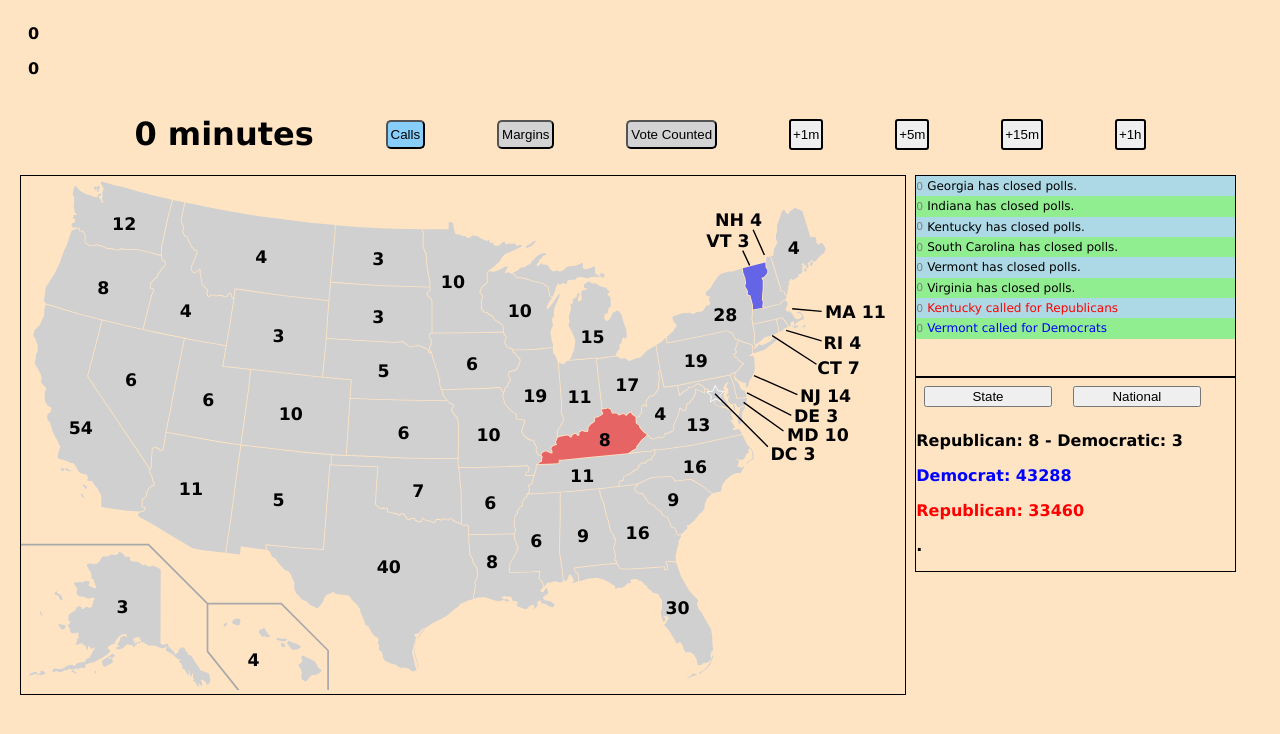
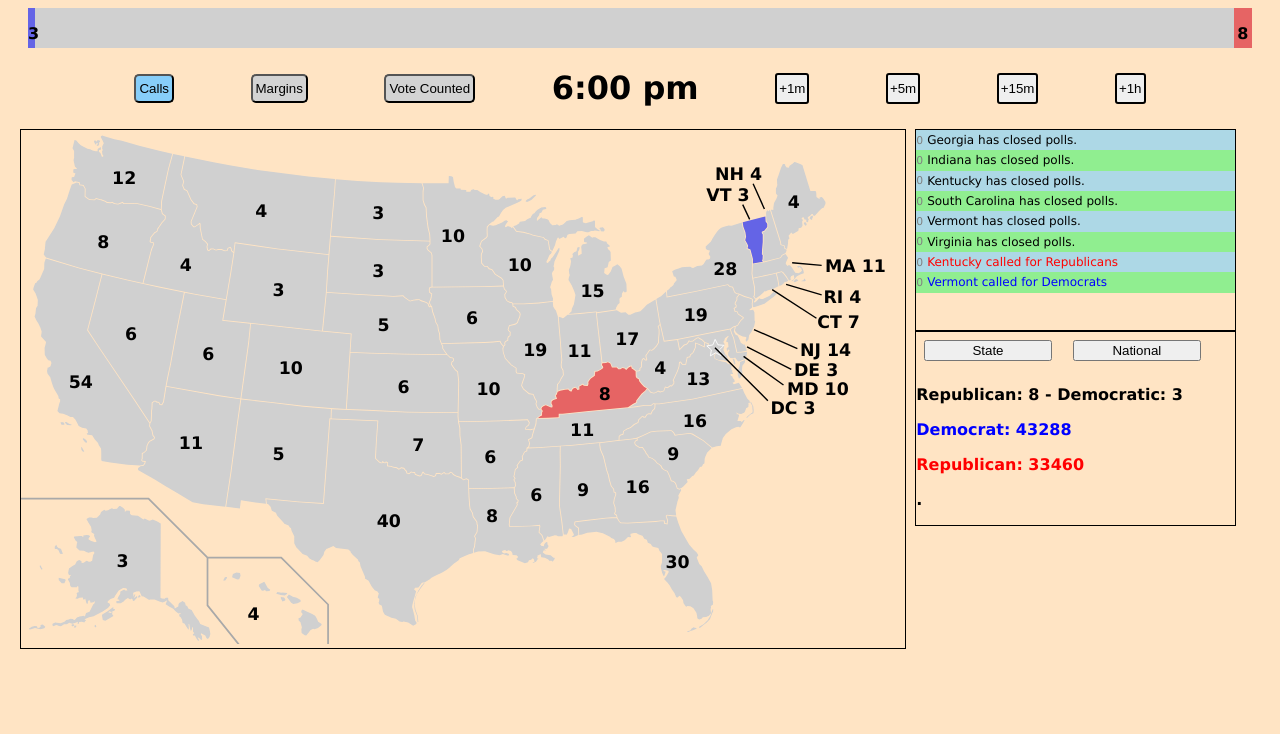
Before and after one commit to chrisp7343/electoral-college-sim, a plain HTML site: page index.html in a window 1280 px wide. Both pictures are taken after a click on the button "+1m". Drawn offline with Linux system fonts and the light colour scheme.

Commit message:
Added electoral bar at top, updated time to show accurate time in am/pm form
Added electoral bar at top of screen indicating progress towards 270 electoral votes, added real-world time to show am/pm time rather than _ minutes

```diff
--- a/index.html
+++ b/index.html
@@ -15,10 +15,10 @@
         </div>
     </div>
     <div id = "timeandsettingsbox">
-        <h1 id = "time">0 minutes</h1>
         <button onclick = "showCalls()" id = "showcallsbox" class = "tb tbclicked">Calls</button>
         <button onclick = "showMargins()" id = "showmarginsbox" class = "tb tbnotclicked">Margins</button>
         <button onclick = "showPct()" id = "showpctbox" class = "tb tbnotclicked">Vote Counted</button>
+        <h1 id = "time">5:59 pm</h1>
         <button onclick = "increaseTime()" class = "t">+1m</button>
         <button onclick = "increaseTime5()" class = "t">+5m</button>
         <button onclick = "increaseTime15()" class = "t">+15m</button>
--- a/script.js
+++ b/script.js
@@ -170,7 +170,7 @@ function increaseTime() {
         showStateInfo();
     }
 
-    document.getElementById("time").innerHTML = globaltime + " minutes";
+    document.getElementById("time").innerHTML = convertTime(globaltime);
 }
 
 function increaseTime5() {
@@ -199,6 +199,7 @@ function showStateInfo(state = currentclickedstate) {
     nationalclicked = false;
     currentclickedstate = state;
 
+
     document.getElementById("statebutton").innerHTML = stateFixedData[state].statename;
     let rrvotes = `Republican: ${stateVarData[state].rvotes}`;
     let rdvotes = `Democrat: ${stateVarData[state].dvotes}`;
@@ -219,6 +220,7 @@ function showStateInfo(state = currentclickedstate) {
 
 function showNationalInfo() {
     nationalclicked = true;
+
 
     let rrvotes = `Republican: ${globalnationalrvotes}`
     let rdvotes = `Democrat: ${globalnationaldvotes}`
@@ -351,6 +353,7 @@ function callState(state) {
         calledforreps.push(state);
         document.getElementById(state+"c").style.fill = "rgb(230, 100, 100)";
         revs += stateFixedData[state].electoralvotes;
+        updateEBar();
 
     } else if (numoftests === -20) {
         stateVarData[state].status = "Called for Democrats";
@@ -358,6 +361,7 @@ function callState(state) {
         calledfordems.push(state);
         document.getElementById(state+"c").style.fill = "rgb(100, 100, 230)";
         devs += stateFixedData[state].electoralvotes;
+        updateEBar();
     }
 }
 
@@ -366,6 +370,17 @@ function checkStateDoneCounting(state) {
         removeItem(statescounting, state);
         statescounted.push(state);
     }
+}
+
+function updateEBar() {
+    const dpercent = devs / 538 * 100;
+    const rpercent = revs / 538 * 100;
+
+    document.getElementById("democraticevs").style.width = `${dpercent}%`
+    document.getElementById("republicanevs").style.width = `${rpercent}%`
+
+    document.getElementById("devsnum").innerHTML = devs;
+    document.getElementById("revsnum").innerHTML = revs;
 }
 
 function updateMargins(state) {
@@ -470,3 +485,19 @@ function showPct() {
     }
     currentmapsetting = "votes";
 }
+
+function convertTime(min) {
+    var mind60 = min % 60;
+    var hour = Math.floor(min / 60);
+    var ampm = "pm";
+    if (((hour + 7) / 12) % 2 > 1) {
+        ampm = "am";
+    } else {
+        ampm = "pm";
+    }
+    hour = ((hour + 5) % 12) + 1;
+    if (mind60 < 10) {
+        mind60 = `0${mind60}`;
+    }
+    return `${hour}:${mind60} ${ampm}`
+}
--- a/styles.css
+++ b/styles.css
@@ -3,6 +3,39 @@ body {
     font-weight: bold;
     background-color: white;
     background-color: bisque;
+}
+
+.electoral-bar {
+    position: relative;
+    width: 100%;
+    height: 40px;
+    background-color: #D0D0D0;
+    display: flex;
+    justify-content: space-between;
+    align-items: center;
+    overflow: hidden;
+}
+
+#democraticevs {
+    text-align: center;
+    transition: width 1s ease;
+    height: 100%;
+    position: absolute;
+    top: 0;
+    background-color: rgb(100, 100, 230);
+    left:0;
+    z-index: 1;
+}
+
+#republicanevs {
+    text-align: center;
+    transition: width 1s ease;
+    height: 100%;
+    position: absolute;
+    top: 0;
+    background-color: rgb(230, 100, 100);
+    right: 0;
+    z-index: 1;
 }
 
 .flexbox {
```
